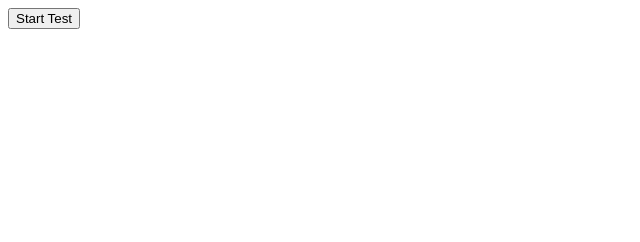
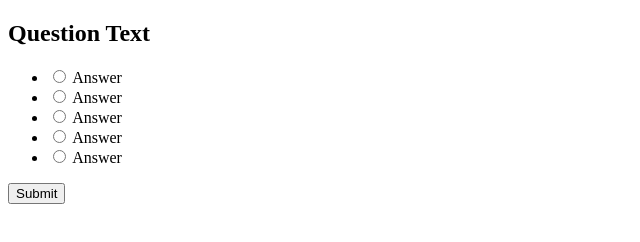
Before and after one commit to Tkamunya1/KCenter-Quiz-Board, a plain HTML site: page index.html in a window 1280 px wide. Shown: the whole page, without its empty margins (0-640 px from the left). Drawn offline with Linux system fonts and the light colour scheme.

Commit message:
this commit adds buttons to index.html file

```diff
--- a/index.html
+++ b/index.html
@@ -9,9 +9,42 @@
     <script src="./index.js"></script>
 </head>
 <body>
-<!--Start Button-->
-    <div class="startButton"><button>Start Test</button>
-<!--Rules-->
+    <div class="quizContainer" id="quiz">
+        <div class="quizHeader">
+          <h2 id="question">Question Text</h2>
+          <ul>
+            <li>
+              <input type="radio" name="answer" id="a" class="answer">
+              <label for="a" id="a_text">Answer</label>
+            </li>
+
+            <li>
+              <input type="radio" name="answer" id="b" class="answer">
+              <label for="b" id="b_text">Answer</label>
+            </li>
+
+            <li>
+              <input type="radio" name="answer" id="c" class="answer">
+              <label for="c" id="c_text">Answer</label>
+            </li>
+
+            <li>
+              <input type="radio" name="answer" id="d" class="answer">
+              <label for="d" id="d_text">Answer</label>
+            </li>
+            <li>
+                <input type="radio" name="answer" id="e" class="answer">
+                <label for="d" id="e_text">Answer</label>
+              </li>
+
+          </ul>
+        </div>
+
+        <button id="submit">Submit</button>
+
+      </div>
+
+
 
 
 
```
